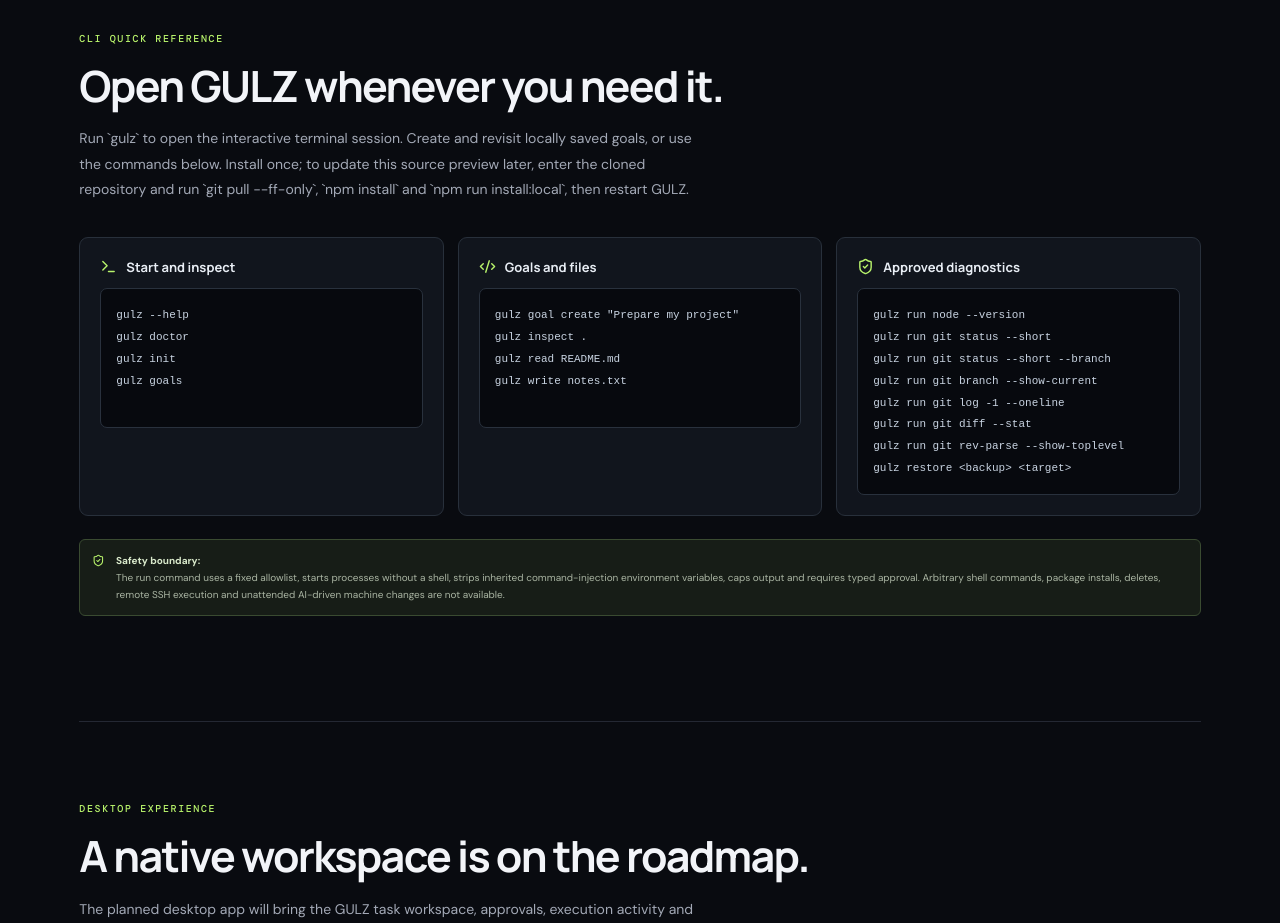
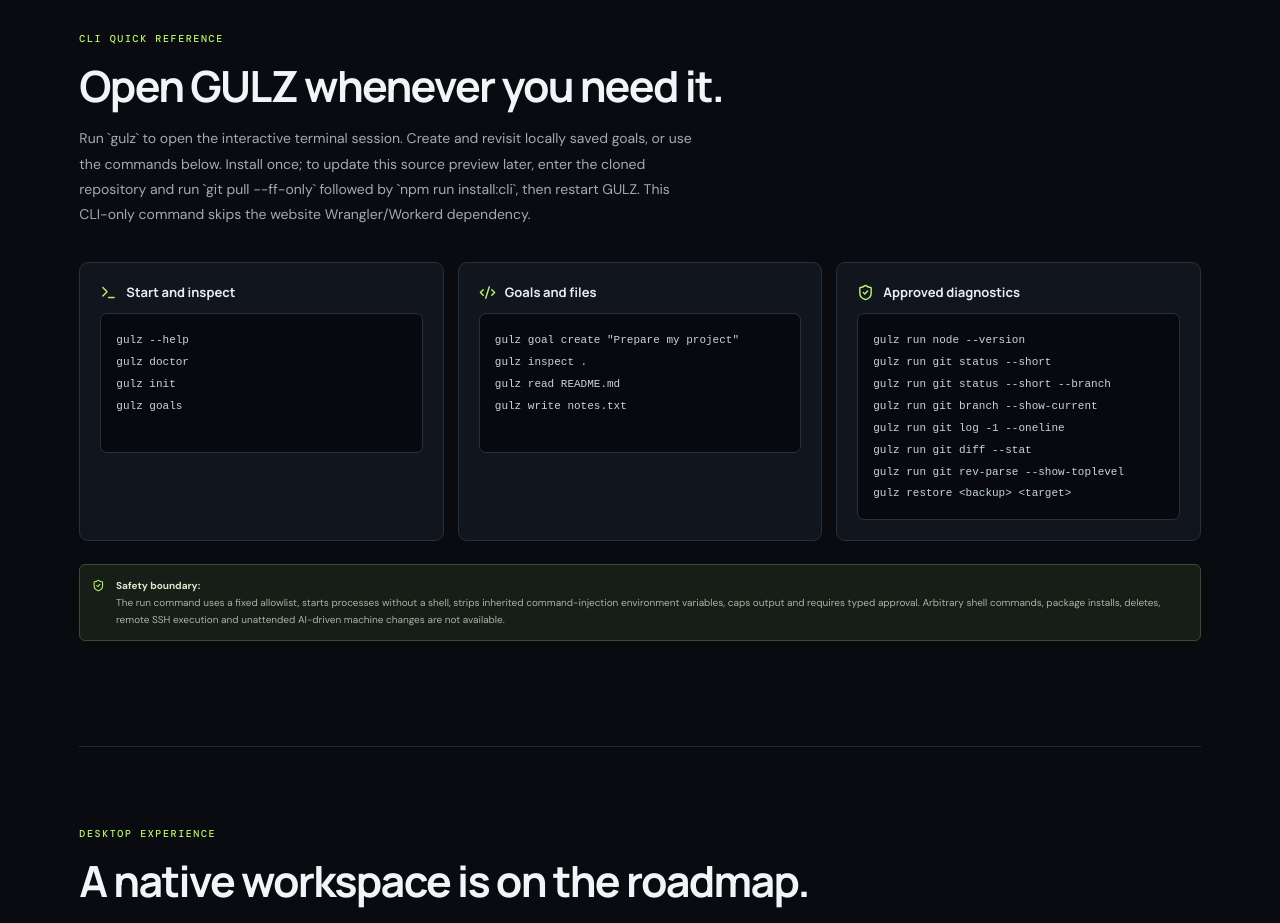
Before and after one commit to kellysteve/gulz, a React (Vite) app in the folder apps/website/: page / in a window 1280 px wide. Shown: the part 3460-4383 px from the top of the page. Built offline with nearby package versions, Linux system fonts and the light colour scheme.

Commit message:
Fix website updater instructions for CLI-only install

```diff
--- a/apps/website/src/App.tsx
+++ b/apps/website/src/App.tsx
@@ -130,7 +130,7 @@ function App() {
 
         <section className="section cli-reference" id="commands">
           <div className="section-kicker">CLI QUICK REFERENCE</div><h2>Open GULZ whenever you need it.</h2>
-          <p className="section-lead">Run `gulz` to open the interactive terminal session. Create and revisit locally saved goals, or use the commands below. Install once; to update this source preview later, enter the cloned repository and run `git pull --ff-only`, `npm install` and `npm run install:local`, then restart GULZ.</p>
+          <p className="section-lead">Run `gulz` to open the interactive terminal session. Create and revisit locally saved goals, or use the commands below. Install once; to update this source preview later, enter the cloned repository and run `git pull --ff-only` followed by `npm run install:cli`, then restart GULZ. This CLI-only command skips the website Wrangler/Workerd dependency.</p>
           <div className="command-grid">
             <article><h3><Terminal size={17}/> Start and inspect</h3><pre><code>{"gulz --help\ngulz doctor\ngulz init\ngulz goals"}</code></pre></article>
             <article><h3><Code2 size={17}/> Goals and files</h3><pre><code>{'gulz goal create "Prepare my project"\ngulz inspect .\ngulz read README.md\ngulz write notes.txt'}</code></pre></article>
```
